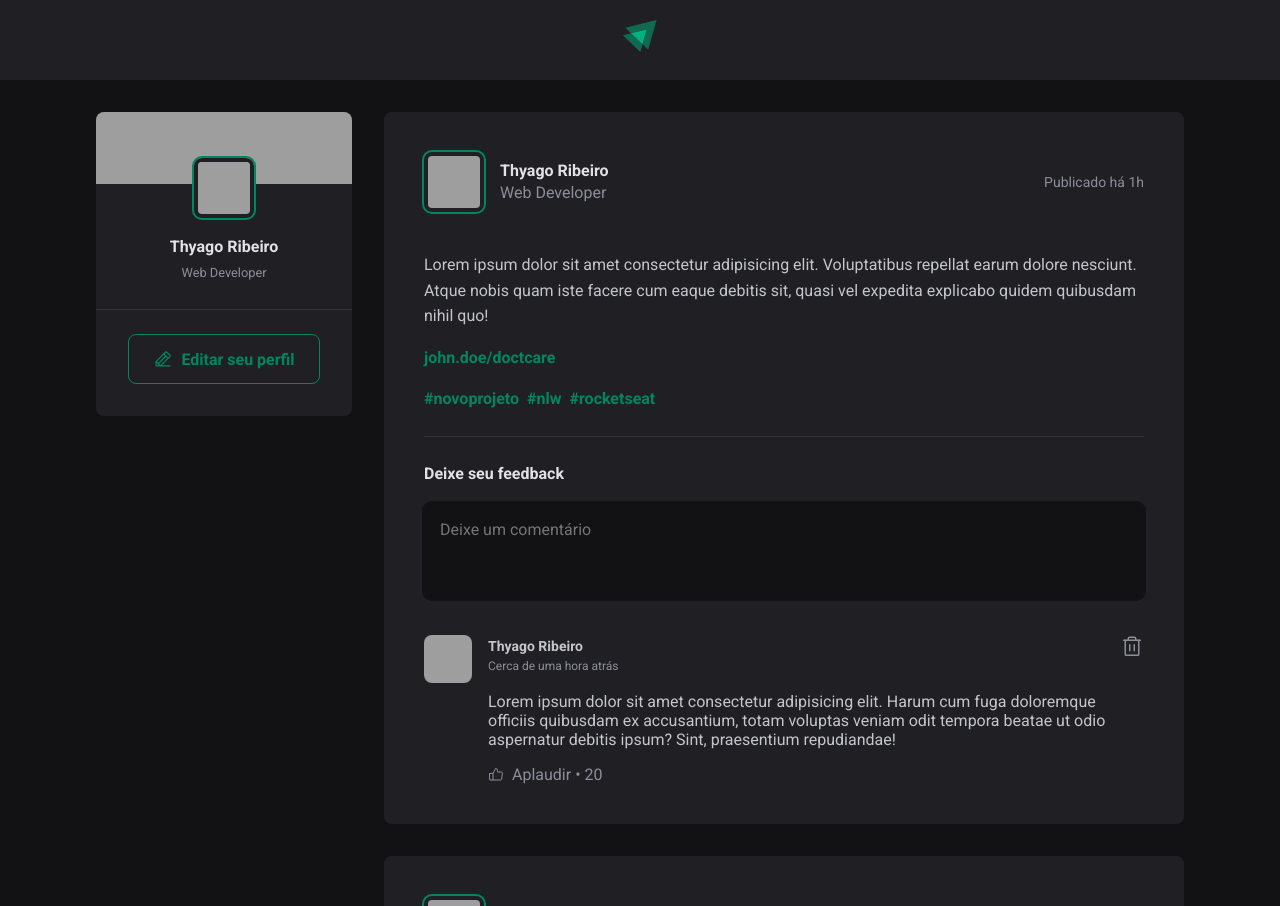
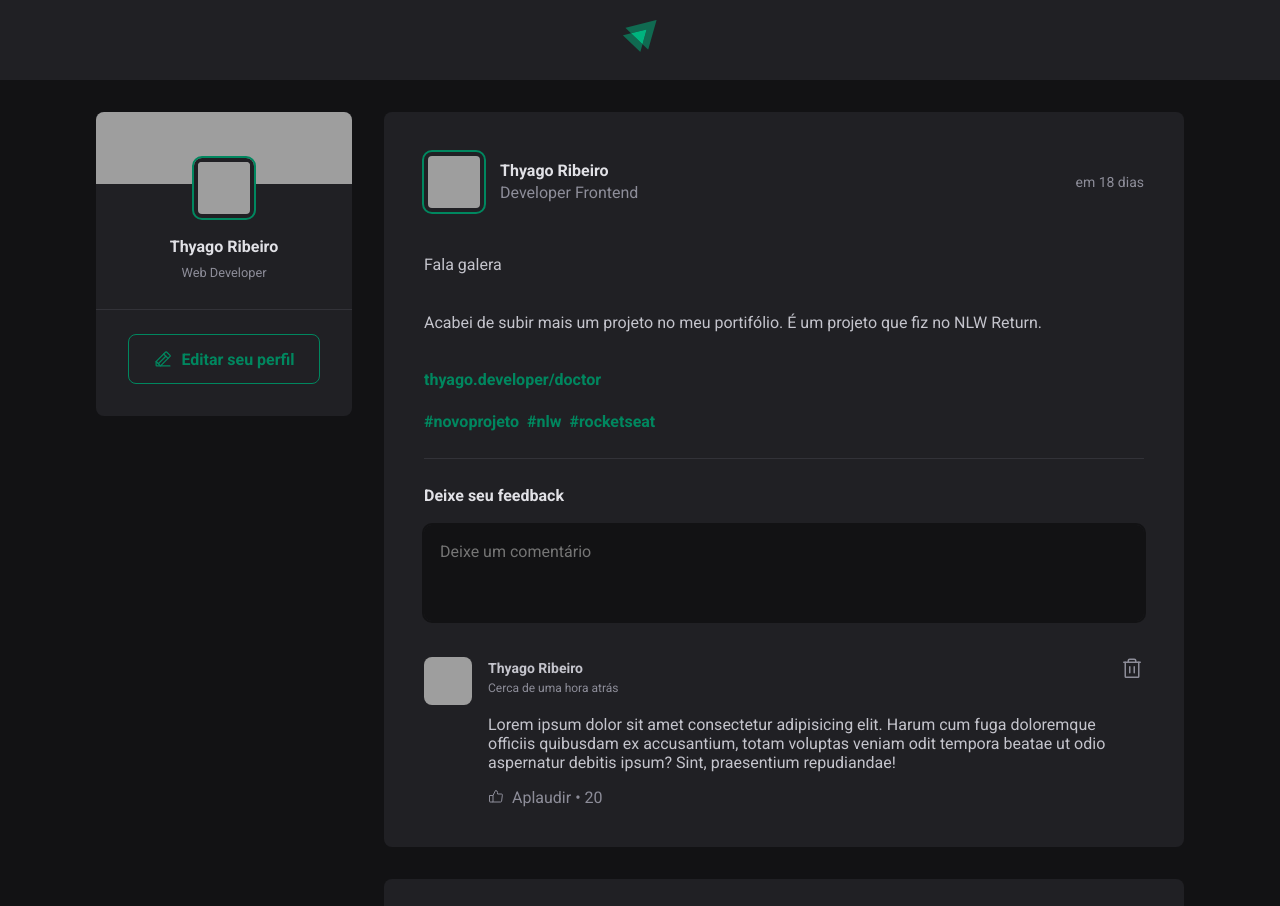
Before and after one commit to thyago608/ignite-feed, a React (Vite) app: page / in a window 1280 px wide. Shown: the top 906 px of the page. Built offline with nearby package versions, Linux system fonts and the light colour scheme; grey boxes are pictures that could not be loaded.

Commit message:
Added Date-fns

```diff
--- a/package.json
+++ b/package.json
@@ -9,6 +9,7 @@
     "preview": "vite preview"
   },
   "dependencies": {
+    "date-fns": "^2.29.3",
     "phosphor-react": "^1.4.1",
     "react": "^18.2.0",
     "react-dom": "^18.2.0"
--- a/src/App.jsx
+++ b/src/App.jsx
@@ -1,6 +1,7 @@
 import { Header } from "./components/Header";
 import { Sidebar } from "./components/Sidebar";
 import { Post } from "./components/Post";
+import { posts } from "./mock";
 import styles from "./App.module.css";
 import "./styles/global.css";
 
@@ -11,10 +12,9 @@ function App() {
       <main className={styles.container}>
         <Sidebar />
         <section>
-          <Post />
-          <Post />
-          <Post />
-          <Post />
+          {posts.map((item) => (
+            <Post key={item.id} data={item} />
+          ))}
         </section>
       </main>
     </>
--- a/src/components/Post/index.jsx
+++ b/src/components/Post/index.jsx
@@ -1,34 +1,56 @@
 import { Avatar } from "../Avatar";
+import { format, formatDistanceToNow } from "date-fns";
+import ptBR from "date-fns/locale/pt-BR";
 import { Comment } from "../Comment";
 import styles from "./styles.module.css";
 
-export function Post() {
+export function Post({ data }) {
+  const publishedDateFormatted = format(
+    data.publishedAt,
+    "d 'de' LLLL 'às' HH:mm'h'",
+    {
+      locale: ptBR,
+    }
+  );
+
+  const publishedDateRelativeNow = formatDistanceToNow(data.publishedAt, {
+    locale: ptBR,
+    addSuffix: true,
+  });
+
   return (
     <div className={styles.container}>
       <header>
         <div className={styles.author}>
-          <Avatar src="https://github.com/thyago608.png" />
+          <Avatar src={data.author.avatarUrl} />
           <div className={styles.authorInfo}>
-            <strong>Thyago Ribeiro</strong>
-            <span>Web Developer</span>
+            <strong>{data.author.name}</strong>
+            <span>{data.author.role}</span>
           </div>
         </div>
         <time
-          title="11 de Maio de 2022 às 08:13"
-          dateTime="2022-05-11 08:13:30"
+          title={publishedDateFormatted}
+          dateTime={data.publishedAt.toISOString()}
         >
-          Publicado há 1h
+          {publishedDateRelativeNow}
         </time>
       </header>
       <div className={styles.content}>
-        <p>
-          Lorem ipsum dolor sit amet consectetur adipisicing elit. Voluptatibus
-          repellat earum dolore nesciunt. Atque nobis quam iste facere cum eaque
-          debitis sit, quasi vel expedita explicabo quidem quibusdam nihil quo!
-        </p>
-        <a href="#" className={styles.email}>
-          john.doe/doctcare
-        </a>
+        {data.content.map((line) => {
+          return (
+            <div key={line.content}>
+              {line.type === "paragraph" ? (
+                <p>{line.content}</p>
+              ) : line.type === "link" ? (
+                <p>
+                  <a href="#">{line.content}</a>
+                </p>
+              ) : (
+                <span />
+              )}
+            </div>
+          );
+        })}
         <div className={styles.hashTags}>
           <a href="#">#novoprojeto</a>
           <a href="#">#nlw</a>
--- /dev/null
+++ b/src/mock/index.js
@@ -0,0 +1,50 @@
+export const posts = [
+  {
+    id: 1,
+    author: {
+      avatarUrl: "https://github.com/thyago608.png",
+      name: "Thyago Ribeiro",
+      role: "Developer Frontend",
+    },
+    content: [
+      {
+        type: "paragraph",
+        content: "Fala galera",
+      },
+      {
+        type: "paragraph",
+        content:
+          "Acabei de subir mais um projeto no meu portifólio. É um projeto que fiz no NLW Return.",
+      },
+      {
+        type: "link",
+        content: "thyago.developer/doctor",
+      },
+    ],
+    publishedAt: new Date("2022-10-24 15:27:00"),
+  },
+  {
+    id: 2,
+    author: {
+      avatarUrl: "https://github.com/thyago608.png",
+      name: "Rafael Ribeiro",
+      role: "Developer Frontend",
+    },
+    content: [
+      {
+        type: "paragraph",
+        content: "Fala galera",
+      },
+      {
+        type: "paragraph",
+        content:
+          "Acabei de subir mais um projeto no meu portifólio. É um projeto que fiz no NLW Return.",
+      },
+      {
+        type: "link",
+        content: "rafa.developer/doctor",
+      },
+    ],
+    publishedAt: new Date("2022-10-24 15:00:00"),
+  },
+];
```
Also changed, not shown: 1 other file (tests, documents, lock files or other folders).
